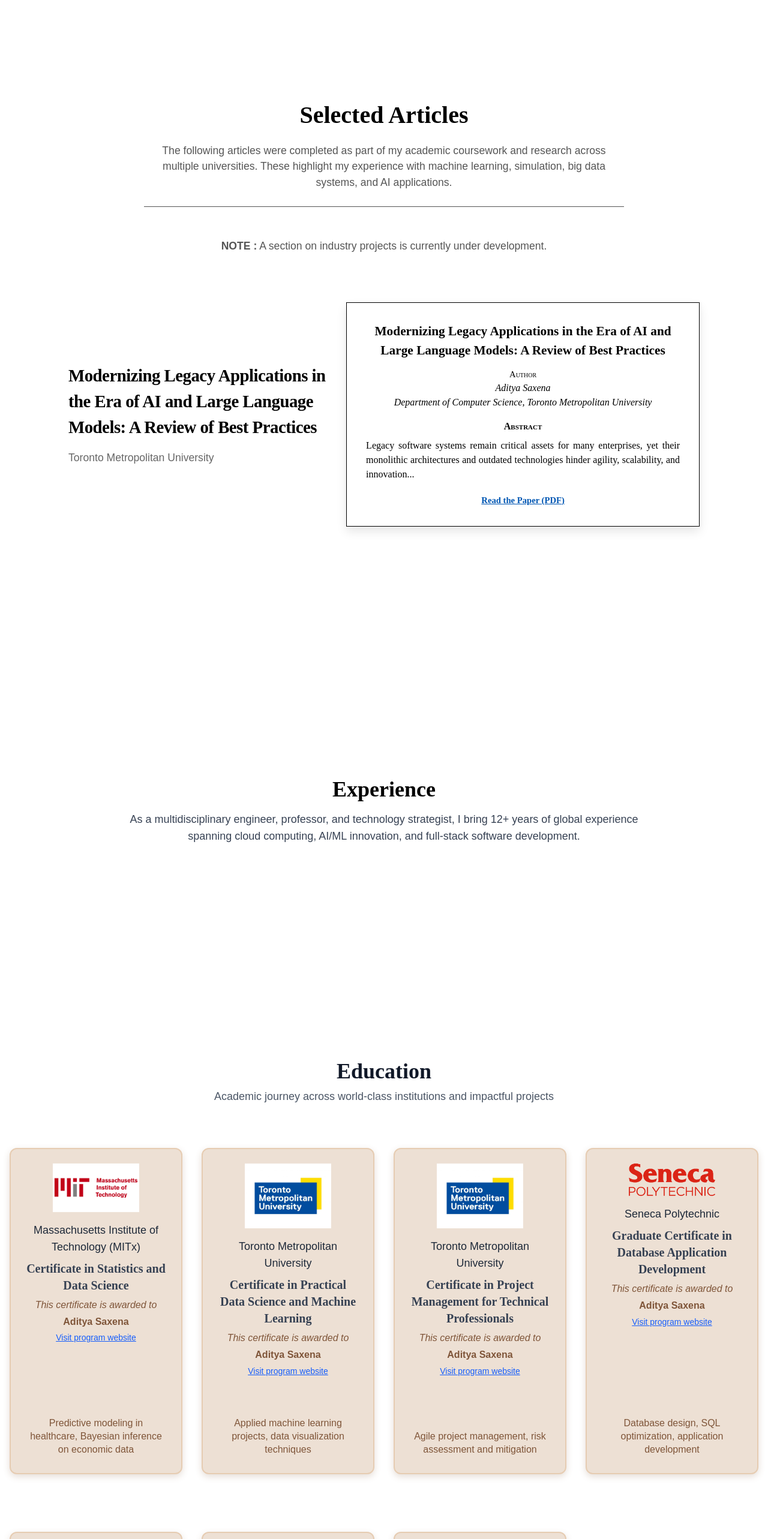
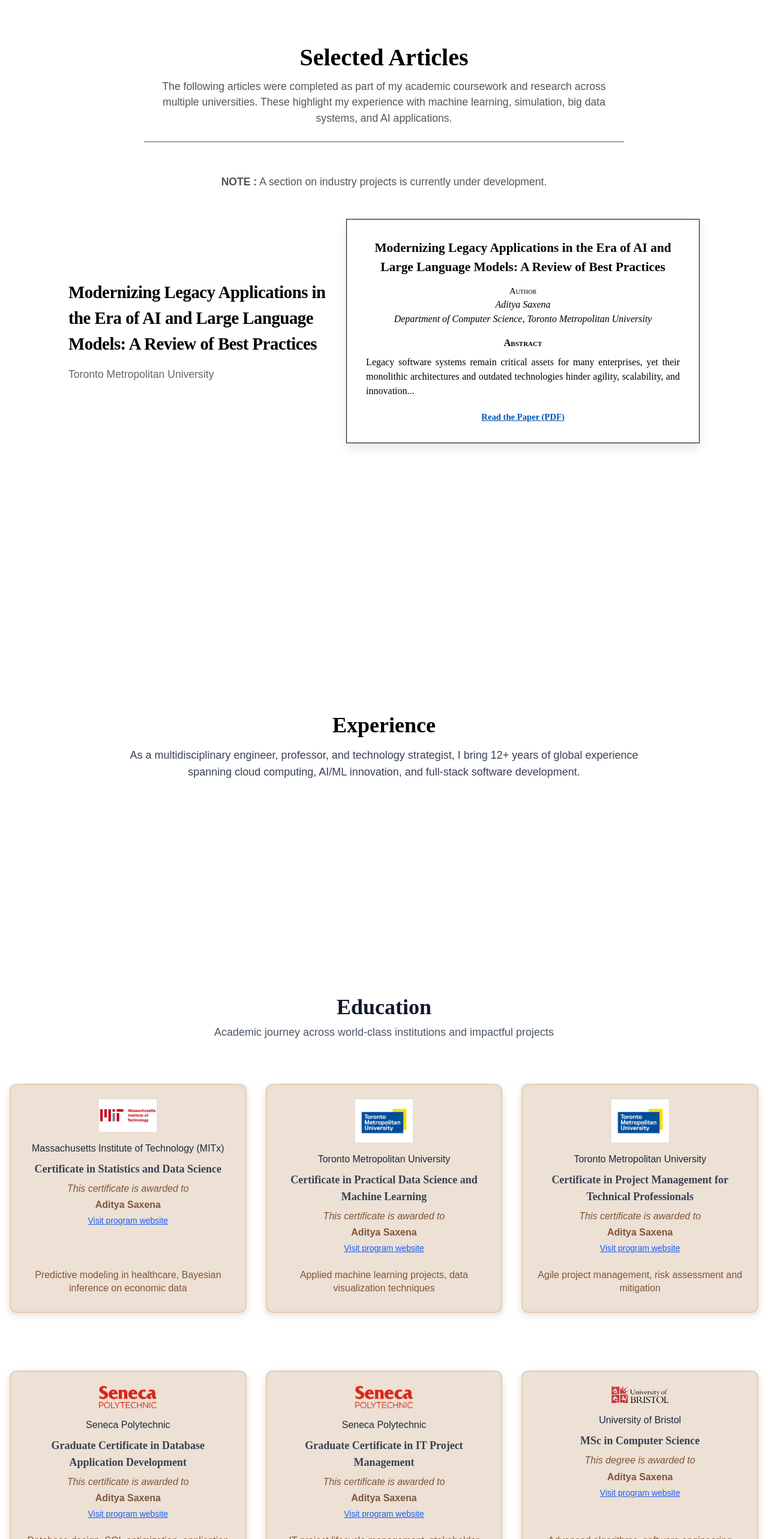
Before and after one commit to profadityasaxena/PF, a Next.js app: page / in a window 1280 px wide. Shown: the part 1098-3664 px from the top of the page at 60% size. Built offline with nearby package versions, Linux system fonts and the light colour scheme.

Commit message:
added new logo

```diff
--- a/components/education/education.tsx
+++ b/components/education/education.tsx
@@ -114,8 +114,7 @@ const Education = () => {
   return (
     <section
       ref={sectionRef}
-      className="education-section py-16 px-4"
-      style={{ background: "#ffffff", minHeight: "130vh" }}
+      className="education-section py-16 px-4 bg-white min-h-[130vh]"
     >
       <div className="mb-10 text-center">
         <h1 className="text-3xl md:text-4xl font-bold text-gray-900 mb-2">Education</h1>
@@ -124,22 +123,22 @@ const Education = () => {
         </p>
       </div>
 
-      <div className="grid grid-cols-1 sm:grid-cols-2 lg:grid-cols-4 gap-8 justify-center">
+      <div className="grid grid-cols-1 md:grid-cols-2 lg:grid-cols-3 gap-8">
         {educationData.map((edu, index) => (
           <div
             key={index}
-            className="card relative bg-white border-[10px] border-gray-300 rounded-xl shadow-md pt-12 px-6 pb-8 flex flex-col items-center transition-transform w-[210mm] h-[144mm] mx-auto"
+            className="card relative bg-white border-4 border-gray-300 rounded-xl shadow-md p-6 flex flex-col items-center transition-transform"
             style={{ transformStyle: "preserve-3d" }}
           >
             <Image
               src={edu.logo}
               alt="Logo"
               className="object-contain mb-4"
-              width={144}
-              height={144}
+              width={96}
+              height={96}
             />
-            <span className="text-gray-800 text-lg text-center mb-2">{edu.date}</span>
-            <h2 className="text-center font-serif font-semibold text-xl text-gray-700 mb-2">
+            <span className="text-gray-800 text-md text-center mb-2">{edu.date}</span>
+            <h2 className="text-center font-serif font-semibold text-lg text-gray-700 mb-2">
               {edu.title}
             </h2>
             <p className="text-sm italic text-gray-500 text-center mb-1">
@@ -149,7 +148,9 @@ const Education = () => {
                 ? "This diploma is awarded to"
                 : "This degree is awarded to"}
             </p>
-            <p className="text-lg font-bold text-gray-800 text-center mb-2">Aditya Saxena</p>
+            <p className="text-base font-bold text-gray-800 text-center mb-2">
+              Aditya Saxena
+            </p>
             {edu.link && (
               <a
                 href={edu.link}
@@ -161,7 +162,7 @@ const Education = () => {
               </a>
             )}
             <div className="flex-grow" />
-            <p className="text-center mt-4 text-md text-gray-600 leading-snug">
+            <p className="text-center mt-4 text-sm text-gray-600 leading-snug">
               {edu.project}
             </p>
           </div>
--- a/components/navigation/TopNavigation.tsx
+++ b/components/navigation/TopNavigation.tsx
@@ -1,7 +1,7 @@
 'use client';
 import React from 'react';
 import { useState, useEffect } from 'react';
-import Logo from './Logo';
+import Logo from './logo';
 import '@fortawesome/fontawesome-svg-core/styles.css';
 import Link from 'next/link';
 import { config } from '@fortawesome/fontawesome-svg-core';
--- a/components/projects/projects.tsx
+++ b/components/projects/projects.tsx
@@ -117,8 +117,7 @@ const Projects: React.FC = () => {
 
   return (
     <>
-      <br /><br /><br /><br />
-      <h1 style={{ textAlign: "center", fontSize: "2.5rem", fontWeight: "bold", marginBottom: "1rem" }}>
+      <h1 style={{ textAlign: "center", fontSize: "2.5rem", fontWeight: "bold", marginBottom: "0.3rem" }}>
         Selected Articles
       </h1>
       <p style={{ textAlign: "center", fontSize: "1.1rem", maxWidth: "800px", margin: "0 auto 2rem auto", color: "#555" }}>
@@ -127,7 +126,7 @@ const Projects: React.FC = () => {
         <br /><br /><hr/><br /><br />
         <strong>NOTE :</strong> A section on industry projects is currently under development.
       </p>
-      <section style={{ background: "#fff", padding: "3rem 0", width: "100%", margin: 0, minHeight: "800px" }}>
+      <section style={{ background: "#fff", padding: "1rem 0", width: "100%", margin: 0, minHeight: "800px" }}>
         <div style={{ maxWidth: "1100px", margin: "0 auto", padding: "0 1.5rem", display: "flex", alignItems: "center", justifyContent: "space-between", gap: "2rem", flexWrap: "wrap" }}>
           <div style={{ flex: "1 1 40%", textAlign: "left" }}>
             <h3 id="project-title" style={{ fontSize: "1.8rem", fontWeight: 700, marginBottom: "1rem", letterSpacing: "-0.5px" }}>
```
Also changed, not shown: components/navigation/assets/ddd.png (deleted), components/navigation/assets/logo.png.
